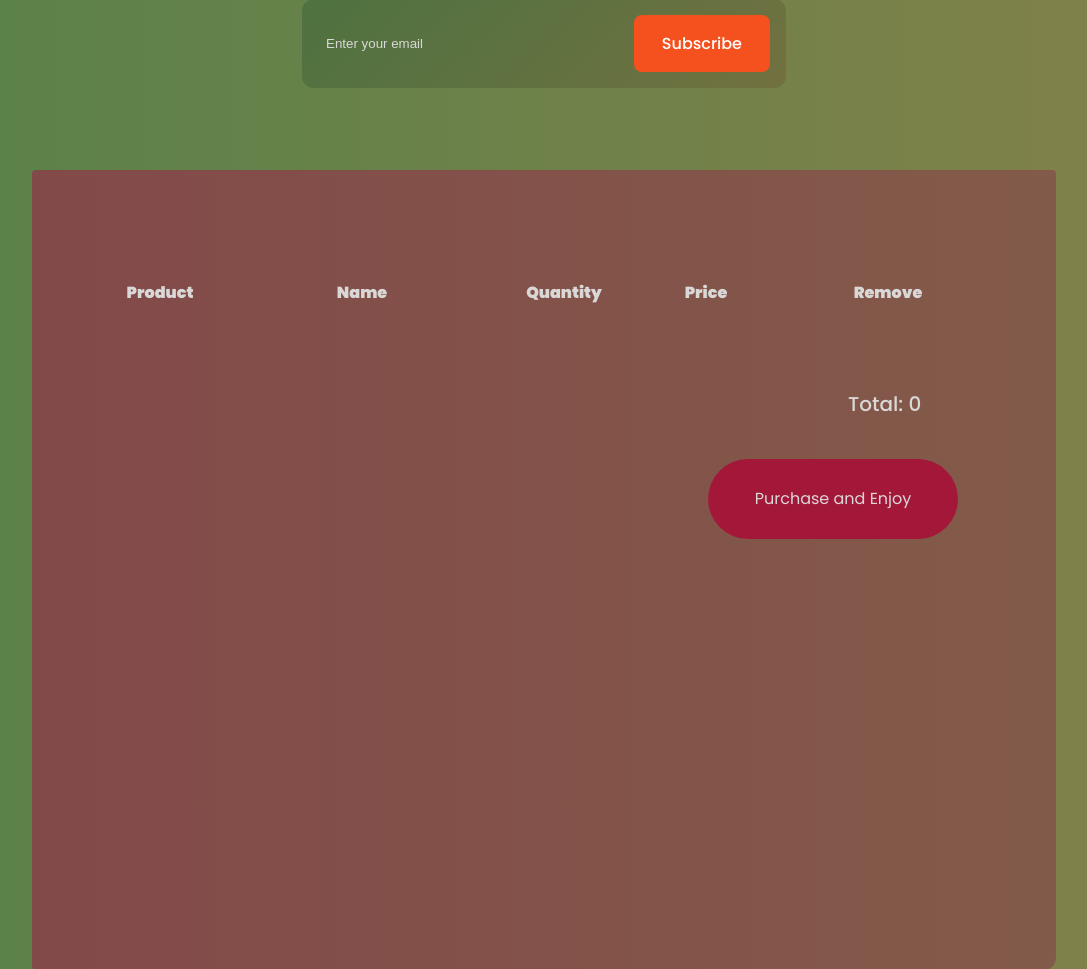
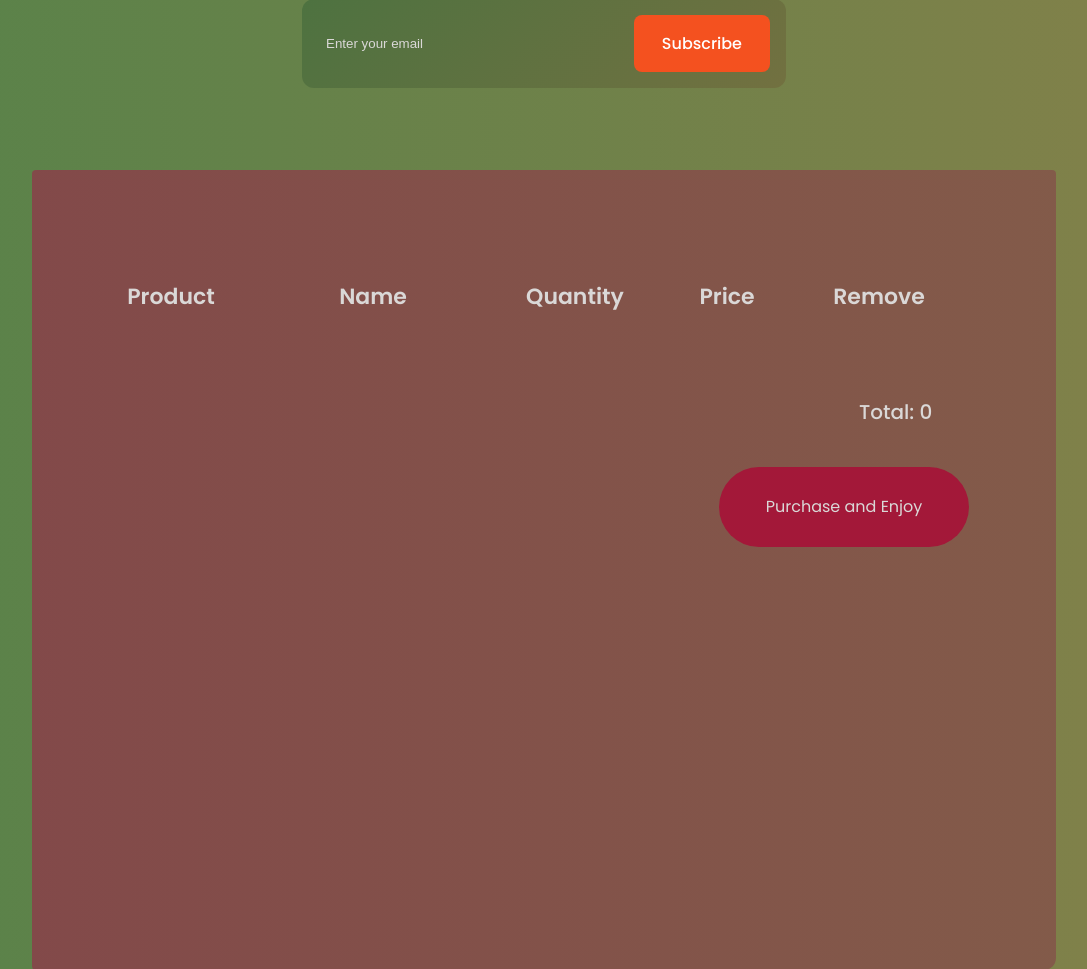
Before and after one commit to youngbachhh/Ecommerce-Web, a Django app: template src/templates/base.html in a window 1280 px wide. Shown: the part 3263-4232 px from the top of the page, without its empty margins (96-1183 px from the left). Run offline with Django 3.2, Linux system fonts and the light colour scheme; the template is opened without the code that fills it, so the values that code supplies are empty; parts of the project's set-up code (start-up, migrations or seed data) failed here and were passed over.

Commit message:
update font

```diff
--- a/src/static/js/order.js
+++ b/src/static/js/order.js
@@ -181,10 +181,10 @@ function addToCart(product) {
             <td style="width: 100px; text-align: center; ">
                 <span class="add">${product.quantity}</span>
             </td>
-            <td style="width: 180px; text-align: center; ">
+            <td style="width: 2000px; text-align: center; ">
                 <span>$${product.price}</span>
             </td>
-            <td style="width: 180px; text-align: center;">
+            <td style="width: 100px; text-align: center;">
                 <button class="remove"
                 style="background-color: transparent; color: #99061b">
                     <i class='bx bx-trash bx-sm bx-spin'></i>
--- a/src/templates/base.html
+++ b/src/templates/base.html
@@ -40,11 +40,11 @@
             <table>
                 <thead>
                     <tr>
-                        <th style="width: 100px">Product</th>
-                        <th style="width: 300px">Name</th>
-                        <th style="width: 100px">Quantity</th>
-                        <th style="width: 180px">Price</th>
-                        <th style="width: 180px">Remove</th>
+                        <th style="width: 100px; font-weight: 600; font-size: 22px;">Product</th>
+                        <th style="width: 300px; font-weight: 600; font-size: 22px;">Name</th>
+                        <th style="width: 100px; font-weight: 600; font-size: 22px;">Quantity</th>
+                        <th style="width: 200px; font-weight: 600; font-size: 22px;">Price</th>
+                        <th style="width: 100px; font-weight: 600; font-size: 22px;">Remove</th>
                     </tr>
                 </thead>
                 <tbody>
@@ -61,7 +61,8 @@
                 <p id="money" style="display: inline; font-size: 20px;"> 0 </p>
             </div>
             <button id="purchase">
-                <a href="{% url 'purchase' %}" id="purchase-text" style="text-decoration: none; display: flex;">Purchase and Enjoy</a>
+                <a href="{% url 'purchase' %}" id="purchase-text" style="text-decoration: none; display: flex;">Purchase
+                    and Enjoy</a>
             </button>
 
         </form>
```
Also changed, not shown: src/db.sqlite3.
